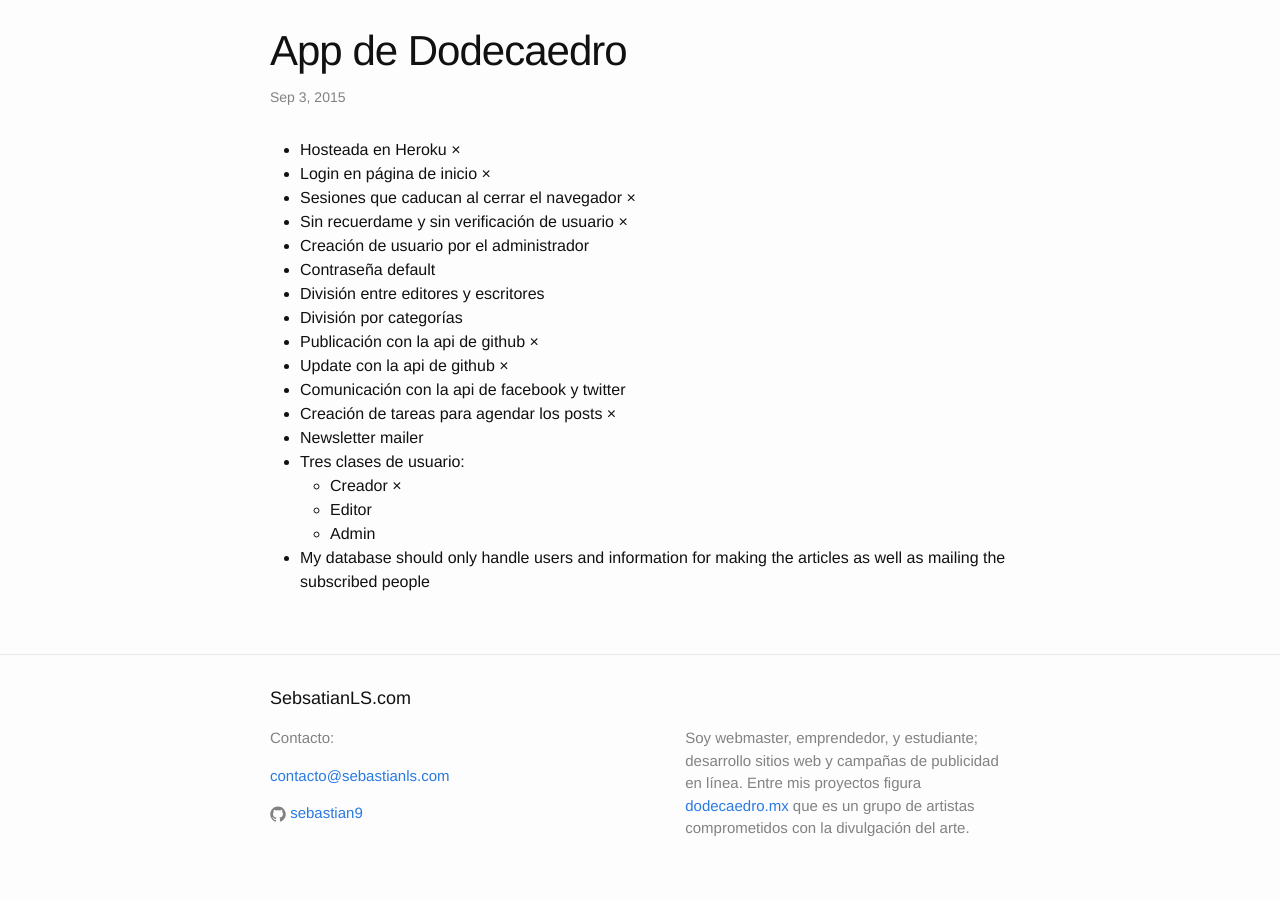
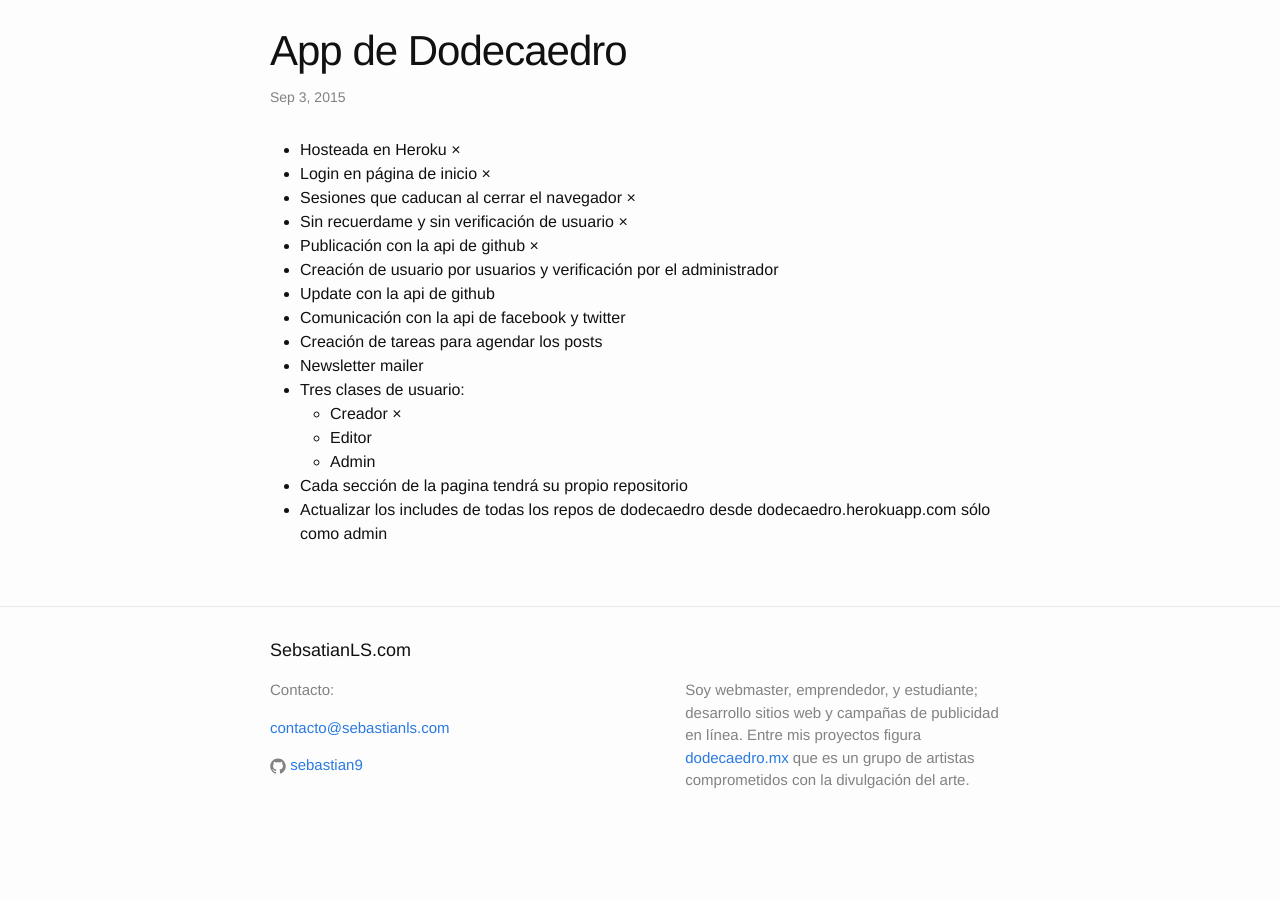
Before and after one commit to sebastian9/proyectos, a Jekyll site: the page built from _posts/2015-09-03-dodecaedro-app.markdown, in a window 1280 px wide. Shown: the part 100-1000 px from the top of the page. Built offline with Jekyll 4.4.1, drawn with Linux system fonts in a browser that asks for light colours; after the commit the page ends 952 px from its top, so only the background shows below that.

Commit message:
Update 2015-09-03-dodecaedro-app.markdown

```diff
--- a/_posts/2015-09-03-dodecaedro-app.markdown
+++ b/_posts/2015-09-03-dodecaedro-app.markdown
@@ -7,17 +7,15 @@
 + Login en página de inicio &times;
 + Sesiones que caducan al cerrar el navegador &times;
 + Sin recuerdame y sin verificación de usuario &times;
-+ Creación de usuario por el administrador
-+ Contraseña default
-+ División entre editores y escritores
-+ División por categorías
 + Publicación con la api de github &times;
-+ Update con la api de github &times;
++ Creación de usuario por usuarios y verificación por el administrador
++ Update con la api de github
 + Comunicación con la api de facebook y twitter
-+ Creación de tareas para agendar los posts &times;
++ Creación de tareas para agendar los posts
 + Newsletter mailer
 + Tres clases de usuario:
 	+ Creador &times;
 	+ Editor
 	+ Admin
-+ My database should only handle users and information for making the articles as well as mailing the subscribed people
++ Cada sección de la pagina tendrá su propio repositorio
++ Actualizar los includes de todas los repos de dodecaedro desde dodecaedro.herokuapp.com sólo como admin
```
